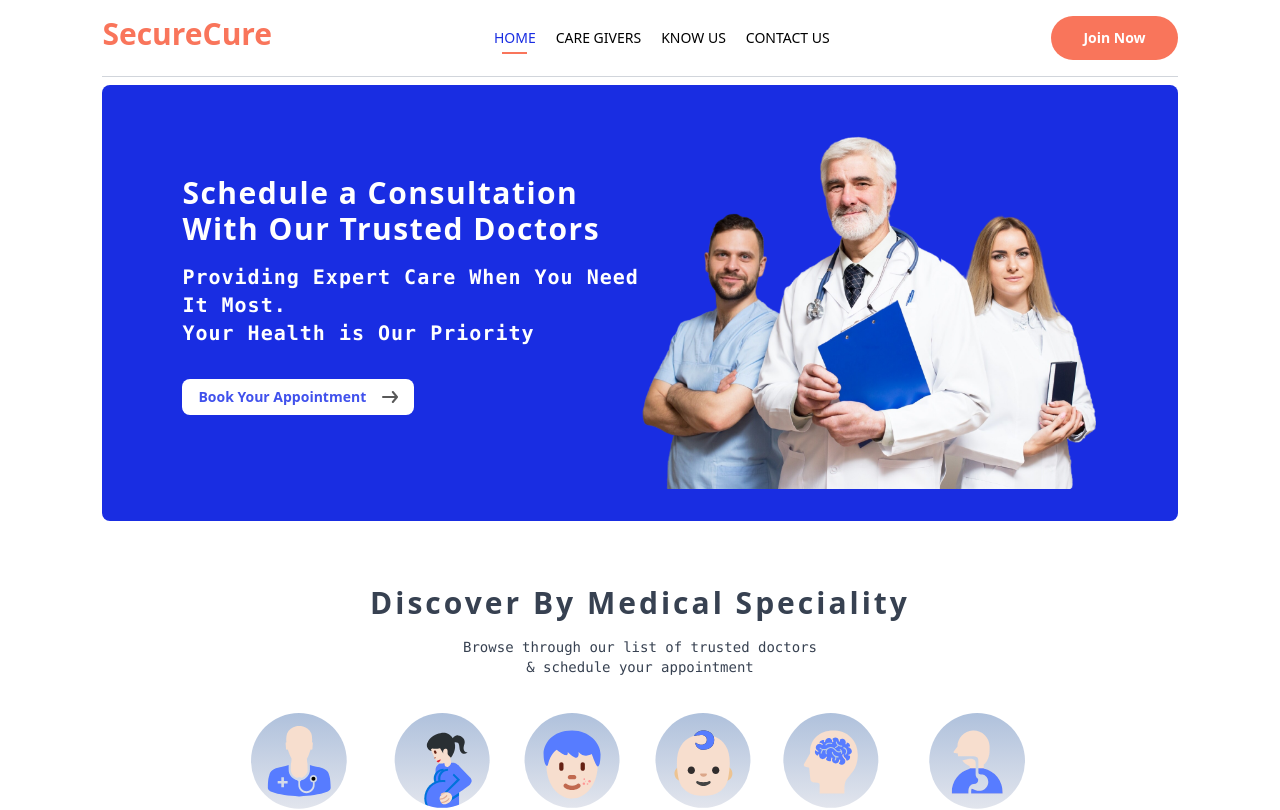
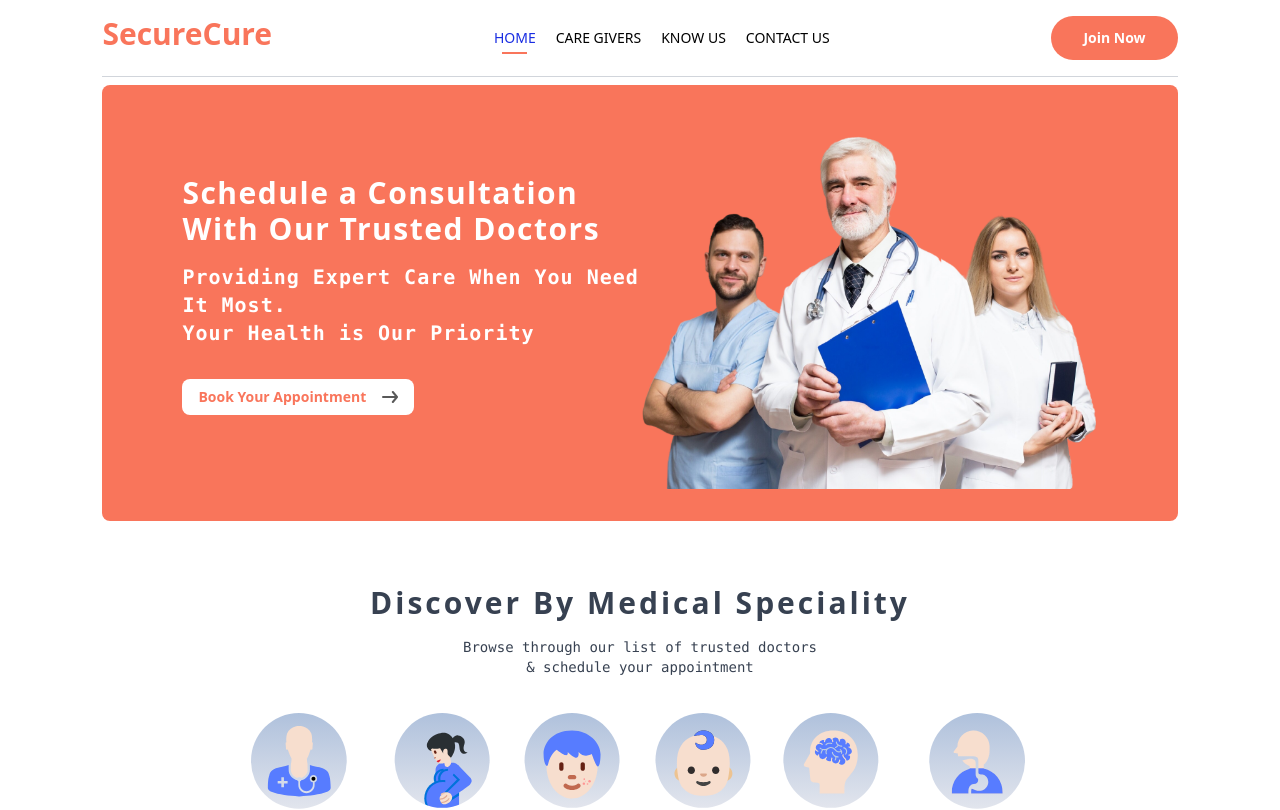
Before and after one commit to Shuvam-2000/SecureCure, a React (Vite) app: page / in a window 1280 px wide. Shown: the top 810 px of the page. Built offline with nearby package versions, Linux system fonts and the light colour scheme.

Commit message:
modified the UI

```diff
--- a/src/components/Header.jsx
+++ b/src/components/Header.jsx
@@ -6,7 +6,7 @@ const Header = () => {
     const navigate = useNavigate()
 
   return (
-    <div className="flex flex-col md:flex-row bg-[#192de2] rounded-lg px-6 md:px-10 lg:px-20 py-8 mt-2">
+    <div className="flex flex-col md:flex-row bg-[#f9755b] rounded-lg px-6 md:px-10 lg:px-20 py-8 mt-2">
 
       {/* Left Side */}
       <div className="md:w-1/2 flex flex-col items-start justify-center gap-4">
@@ -16,7 +16,7 @@ const Header = () => {
           <p className="text-white sm:text-xl text-xs font-semibold sm:font-mono tracking-wider">
             Providing Expert Care When You Need It Most. <br className="hidden sm:block" /> Your Health is Our Priority
           </p>
-          <button onClick={() => navigate('/doctors')} className="sm:mt-4 mt-2 mb-4 inline-flex items-center bg-white text-[#4051ec] font-semibold sm:py-2 sm:px-4
+          <button onClick={() => navigate('/doctors')} className="sm:mt-4 mt-2 mb-4 inline-flex items-center bg-white text-[#f9755b] font-semibold sm:py-2 sm:px-4
           py-2 px-3 sm:text-sm text-xs rounded-lg hover:scale-110 transition ease-in duration-300 gap-2">
             Book Your Appointment <img src={assets.arrow_icon} alt="arrow icon" className="ml-2" />
           </button>
```
